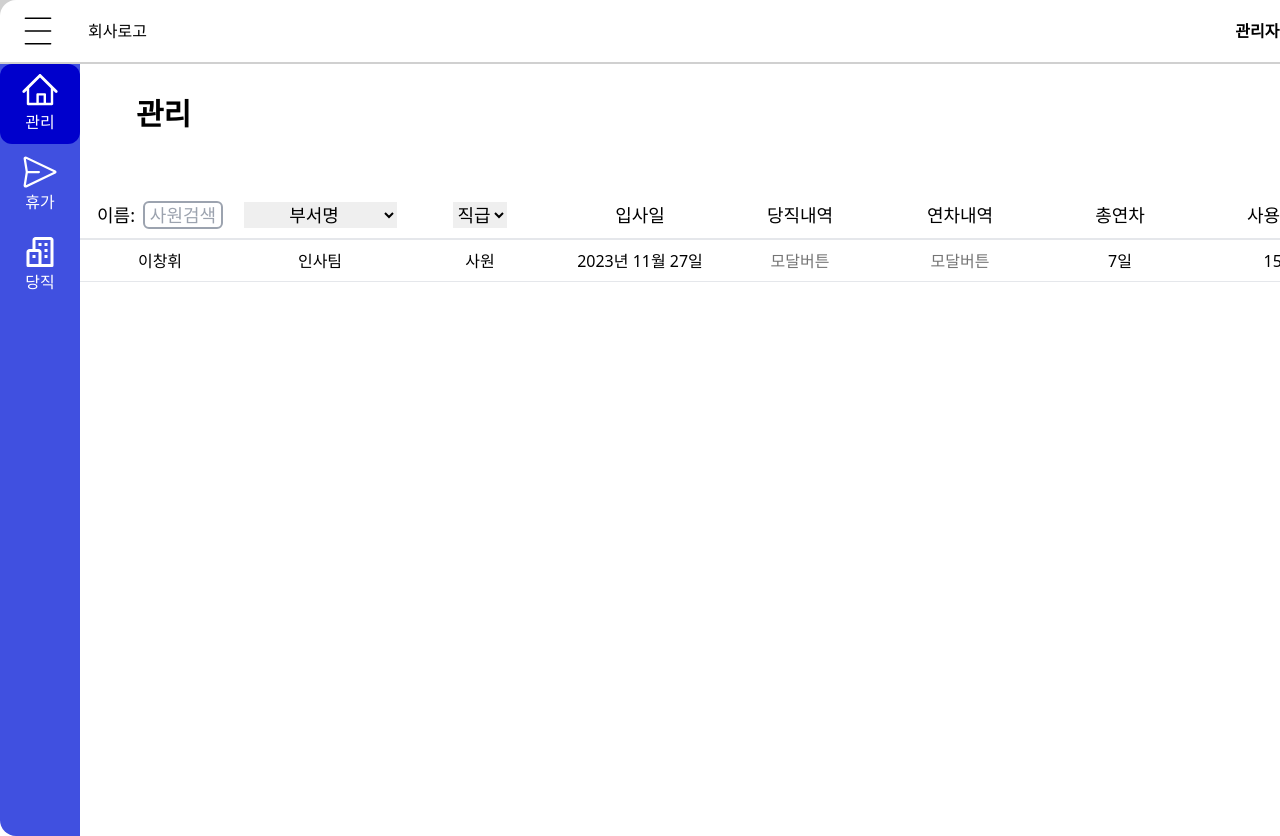
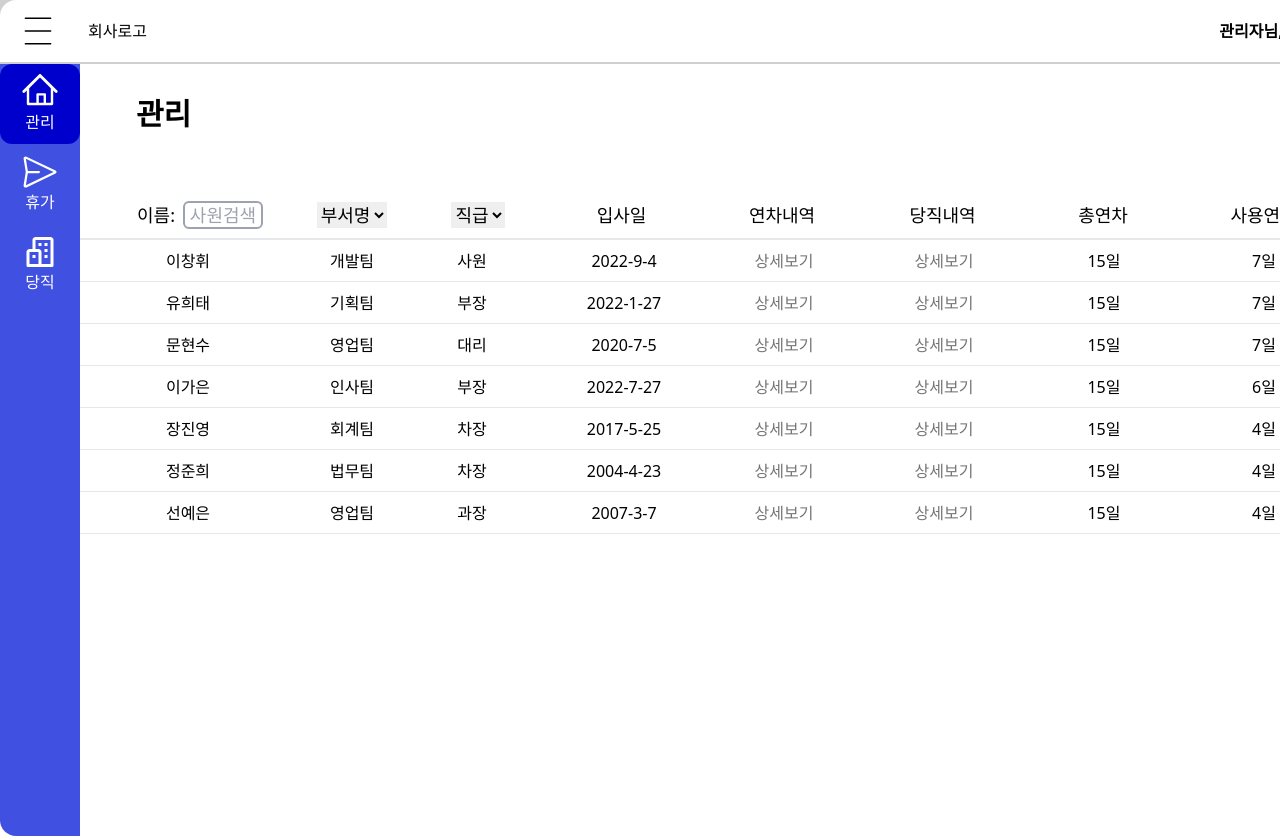
Before and after one commit to FC-MINI-4/attendance-front, a Next.js app: page /admin-manage in a window 1280 px wide. Shown: the top 836 px of the page. Built offline with nearby package versions, Linux system fonts and the light colour scheme.

Commit message:
FEAT:임시시api작성

```diff
--- a/package.json
+++ b/package.json
@@ -15,6 +15,7 @@
     "@types/react-dom": "18.2.7",
     "antd": "^5.7.3",
     "autoprefixer": "10.4.14",
+    "axios": "^1.4.0",
     "date-fns": "^2.30.0",
     "eslint": "8.45.0",
     "eslint-config-next": "13.4.12",
--- a/src/components/admin/AdminDropDownFilter.tsx
+++ b/src/components/admin/AdminDropDownFilter.tsx
@@ -12,7 +12,7 @@ export const DropdownFilter: React.FC<DropdownFilterIProps> = ({
   };
 
   return (
-    <div className="w-[10rem] flex justify-center ">
+    <div className="w-[7em] flex justify-center ">
       <select className="  text-center" value={value} onChange={handleChange}>
         {options.map(option => (
           <option key={option} value={option}>
--- a/src/components/admin/AdminEmployeeList.tsx
+++ b/src/components/admin/AdminEmployeeList.tsx
@@ -1,27 +1,55 @@
-import React from 'react';
+import React, { useState, useEffect } from 'react';
 import { SideBarIProps } from '@/types/IAdmin';
+import axios from 'axios';
+import { EmployeeIProps } from '@/types/IAdmin';
 
 export const EmployeeList: React.FC<SideBarIProps> = ({ isSidebarOpen }) => {
+  const [employees, setEmployees] = useState<EmployeeIProps[]>([]);
+
+  useEffect(() => {
+    const fetchEmployees = async () => {
+      try {
+        const response = await axios.get('/api/AdminRequest');
+        const responseData = response.data;
+        console.log('API 응답 데이터:', responseData);
+
+        setEmployees(responseData.data?.employees || []);
+      } catch (error) {
+        console.error('API 호출 오류:', error);
+      }
+    };
+    fetchEmployees();
+  }, []);
+
   return (
+    <>
+      {employees.map(employee => (
         <div
-      className={`flex  justify-between border-solid border-b-[1px] h-[42px] items-center`}>
-      <div className="w-[10rem]  text-center">이창휘</div>
-      <div className="w-[10rem]   text-center">인사팀</div>
-      <div className="w-[10rem]   text-center">사원</div>
-      <div className="text-center  w-[10rem] ">2023년 11월 27일</div>
-      <div className="w-[10rem]  flex justify-center  ">
-        <button className="w-[10rem]  text-center hover:underline  text-secondaryGray">
-          모달버튼
+          key={employee.employeeId}
+          className="flex justify-between border-solid border-b-[1px] h-[42px] items-center">
+          <div className="w-[13.5rem] text-center">{employee.name}</div>
+          <div className="w-[7rem] text-center">{employee.department}</div>
+          <div className="w-[7rem] ml-2 mr-4 text-center">
+            {employee.position}
+          </div>
+          <div className="text-center w-[10rem]">{employee.hireDate}</div>
+          <div className="w-[10rem] flex justify-center">
+            <button className="w-[10rem] text-center hover:underline text-secondaryGray">
+              상세보기
             </button>
           </div>
-      <div className="w-[10rem]  justify-center flex ">
-        <button className="w-[10rem] text-center hover:underline  text-secondaryGray">
-          모달버튼
+          <div className="w-[10rem] justify-center flex">
+            <button className="w-[10rem] text-center hover:underline text-secondaryGray">
+              상세보기
             </button>
           </div>
-      <div className="w-[10rem]  text-center">7일</div>
-      <div className="w-[10rem] text-center">15일</div>
-      <div className="w-[10rem] text-center">8일</div>
+          <div className="w-[10rem] text-center">{employee.dayOffTotal}일</div>
+          <div className="w-[10rem] text-center">{employee.dayOffUsed}일</div>
+          <div className="w-[10rem] text-center">
+            {employee.dayOffRemains}일
           </div>
+        </div>
+      ))}
+    </>
   );
 };
--- a/src/components/admin/AdminMain.tsx
+++ b/src/components/admin/AdminMain.tsx
@@ -11,7 +11,7 @@ import {
   department,
   status,
   employeePosition
-} from './AdminOption';
+} from '@/constants/Option';
 
 export default function Main({ page }: MainIProps) {
   const [isSidebarOpen, setIsSidebarOpen] = useState<boolean>(true);
@@ -87,7 +87,7 @@ export default function Main({ page }: MainIProps) {
                     </div>
                   )}
 
-                  <div className="w-[16rem] flex justify-center ">
+                  <div className="w-[12rem] flex justify-center ">
                     이름:
                     <input
                       className="w-[5rem] ml-2 border-solid border-2 border-gray-400 rounded-md text-center h-[1.8rem] "
@@ -107,7 +107,7 @@ export default function Main({ page }: MainIProps) {
                     onChange={handlePositionChange}
                   />
                   <div className="text-center w-[11rem]">입사일</div>
-                  <div className="w-[11rem] text-center">요청내역</div>
+                  <div className="w-[19rem] text-center">요청내역</div>
                   <DropdownFilter
                     options={status}
                     value={selectedStatus}
@@ -119,7 +119,7 @@ export default function Main({ page }: MainIProps) {
 
               {page === 'admin-manage' && (
                 <>
-                  <div className="w-[10rem] text-center">
+                  <div className="w-[9rem] ml-[3rem] mr-4 text-center">
                     이름:
                     <input
                       className="w-[5rem] ml-2 border-solid border-2 border-gray-400 rounded-md text-center h-[1.8rem] "
@@ -138,8 +138,8 @@ export default function Main({ page }: MainIProps) {
                     onChange={handlePositionChange}
                   />
                   <div className="text-center w-[10rem]">입사일</div>
+                  <div className="w-[10rem] text-center">연차내역</div>
                   <div className="w-[10rem] text-center">당직내역</div>
-                  <div className="w-[10rem] text-center">연차내역</div>
                   <div className="w-[10rem] text-center">총연차</div>
                   <div className="w-[10rem] text-center">사용연차</div>
                   <div className="w-[10rem]  text-center">잔여연차</div>
@@ -150,9 +150,13 @@ export default function Main({ page }: MainIProps) {
               {page === 'admin-duty' && (
                 <RequestList isSidebarOpen={isSidebarOpen} />
               )}
+            </div>
+            <div>
               {page === 'admin-leave' && (
                 <RequestList isSidebarOpen={isSidebarOpen} />
               )}
+            </div>
+            <div>
               {page === 'admin-manage' && (
                 <EmployeeList isSidebarOpen={isSidebarOpen} />
               )}
--- a/src/components/admin/AdminRequestList.tsx
+++ b/src/components/admin/AdminRequestList.tsx
@@ -25,13 +25,13 @@ export const RequestList: React.FC<SideBarIProps> = ({ isSidebarOpen }) => {
   return (
     <div
       className={`flex border-solid border-b-[1px] justify-between h-[42px] items-center `}>
-      <div className="w-[10rem] text-center font-semibold">연차</div>
-      <div className="w-[15.5rem] text-center">이창휘</div>
-      <div className="w-[10rem] text-center">인사팀</div>
-      <div className="w-[10rem] text-center">사원</div>
-      <div className="text-center w-[11rem]">2021년 11월 27일</div>
-      <button className="w-[11rem] justify-center flex hover:underline  text-secondaryGray text-center">
-        2023년 7월 2일
+      <div className="w-[8rem] text-center font-semibold">연차</div>
+      <div className="w-[12rem] text-center">이창휘</div>
+      <div className="w-[8.5rem] ml-4 text-center">인사팀</div>
+      <div className="w-[8.5rem] text-center">사원</div>
+      <div className="text-center w-[13rem]">2021년 11월 27일</div>
+      <button className="w-[18rem] justify-center flex hover:underline  text-secondaryGray text-center">
+        2023년 12월 24일 ~ 2023년 12월 25일
       </button>
 
       <div className="w-[10rem] item-center flex justify-center">
--- a/src/components/admin/AdminOption.tsx
+++ b/src/constants/Option.tsx
@@ -11,20 +11,20 @@ export const dutyRequest = ['요청', '당직', '당직취소'];
 
 export const department = [
   '부서명',
-  '프론트엔드개발팀',
-  '백엔드개발팀',
-  '프로덕트매니저팀',
-  '보안엔지니어팀',
-  'ios개발팀',
-  '안드로이드개발팀',
-  '기술지원팀'
+  '개발팀',
+  '기획팀',
+  '영업팀',
+  '인사팀',
+  '회계팀',
+  '법무팀'
 ];
 export const status = ['상태', '대기중', '승인됨', '거절됨'];
+
 export const employeePosition = [
   '직급',
   '부장',
   '과장',
+  '차장',
   '대리',
-  '주임',
   '사원'
 ];
--- /dev/null
+++ b/src/pages/api/AdminRequest.ts
@@ -0,0 +1,109 @@
+import { NextApiRequest, NextApiResponse } from 'next';
+import { DataIProps } from '@/types/IAdmin';
+
+const dummyEmployees = [
+  {
+    employeeId: 1,
+    name: '이창휘',
+    department: '개발팀',
+    position: '사원',
+    hireDate: '2022-9-4',
+    dayOffTotal: 15,
+    dayOffUsed: 7,
+    dayOffRemains: 8
+  },
+  {
+    employeeId: 2,
+    name: '유희태',
+    department: '기획팀',
+    position: '부장',
+    hireDate: '2022-1-27',
+    dayOffTotal: 15,
+    dayOffUsed: 7,
+    dayOffRemains: 8
+  },
+
+  {
+    employeeId: 3,
+    name: '문현수',
+    department: '영업팀',
+    position: '대리',
+    hireDate: '2020-7-5',
+    dayOffTotal: 15,
+    dayOffUsed: 7,
+    dayOffRemains: 8
+  },
+
+  {
+    employeeId: 4,
+    name: '이가은',
+    department: '인사팀',
+    position: '부장',
+    hireDate: '2022-7-27',
+    dayOffTotal: 15,
+    dayOffUsed: 6,
+    dayOffRemains: 9
+  },
+
+  {
+    employeeId: 5,
+    name: '장진영',
+    department: '회계팀',
+    position: '차장',
+    hireDate: '2017-5-25',
+    dayOffTotal: 15,
+    dayOffUsed: 4,
+    dayOffRemains: 11
+  },
+
+  {
+    employeeId: 6,
+    name: '정준희',
+    department: '법무팀',
+    position: '차장',
+    hireDate: '2004-4-23',
+    dayOffTotal: 15,
+    dayOffUsed: 4,
+    dayOffRemains: 11
+  },
+  {
+    employeeId: 7,
+    name: '선예은',
+    department: '영업팀',
+    position: '과장',
+    hireDate: '2007-3-7',
+    dayOffTotal: 15,
+    dayOffUsed: 4,
+    dayOffRemains: 11
+  }
+];
+
+export default function handler(
+  req: NextApiRequest,
+  res: NextApiResponse<DataIProps>
+) {
+  if (req.method === 'GET') {
+    try {
+      const resData: DataIProps = {
+        success: true,
+        code: 'SUCCESS',
+        message: '성공했습니다.',
+        data: {
+          employees: dummyEmployees // 더미 직원 데이터를 응답 데이터로 설정
+        }
+      };
+
+      res.status(200).json(resData);
+    } catch (error) {
+      // 요청 바디 오류
+      res.status(400).json({
+        success: false,
+        code: 'PARSE_ERROR',
+        message: '요청에 실패하였습니다.'
+      });
+    }
+  } else {
+    // POST 요청 외에 다른 요청은 허용x
+    res.status(405).end();
+  }
+}
```
Also changed, not shown: src/types/IAdmin.ts (+25 -0 lines), 1 other file (tests, documents, lock files or other folders). Lines whose indentation alone changed are shown as unchanged.
